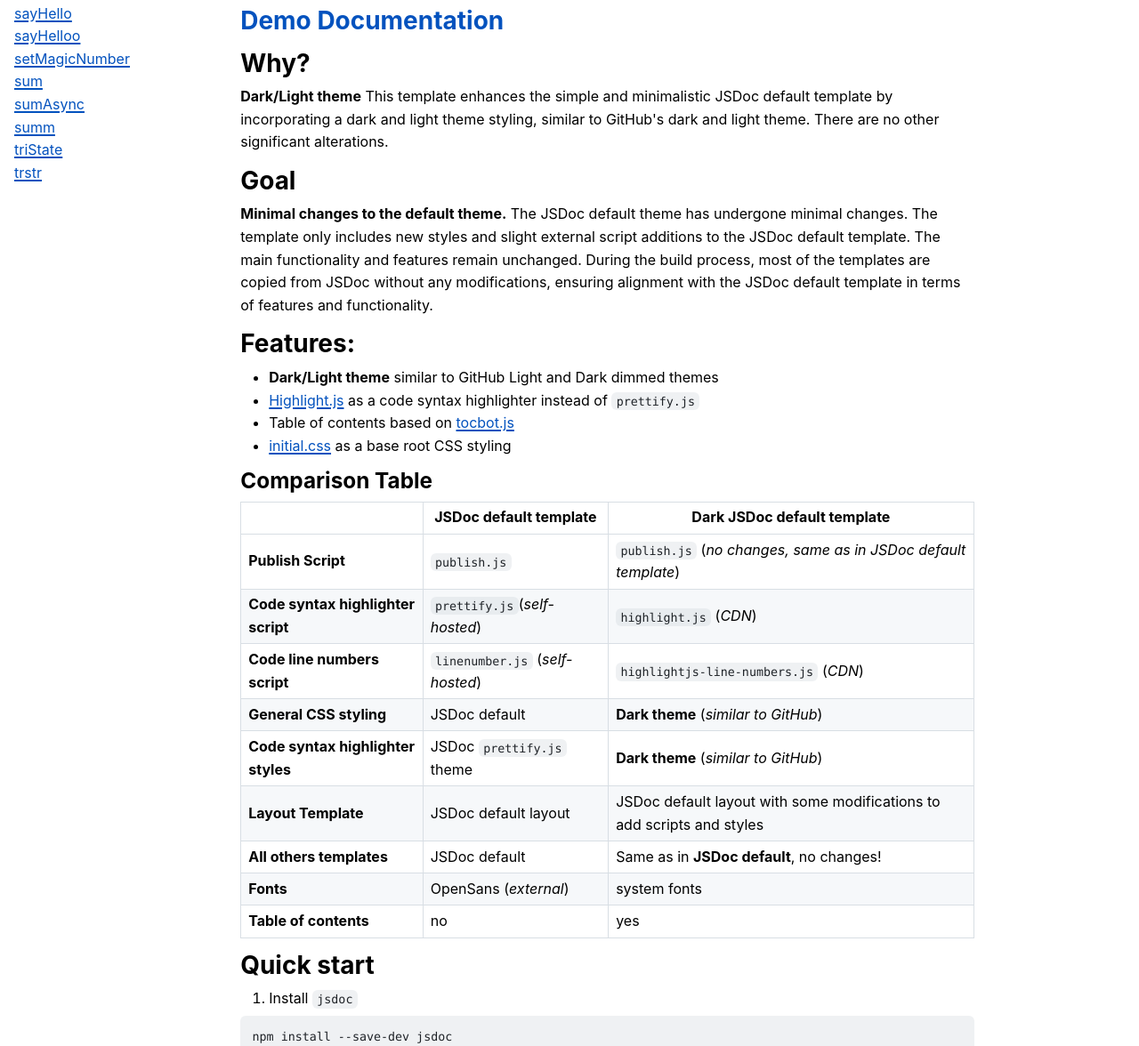
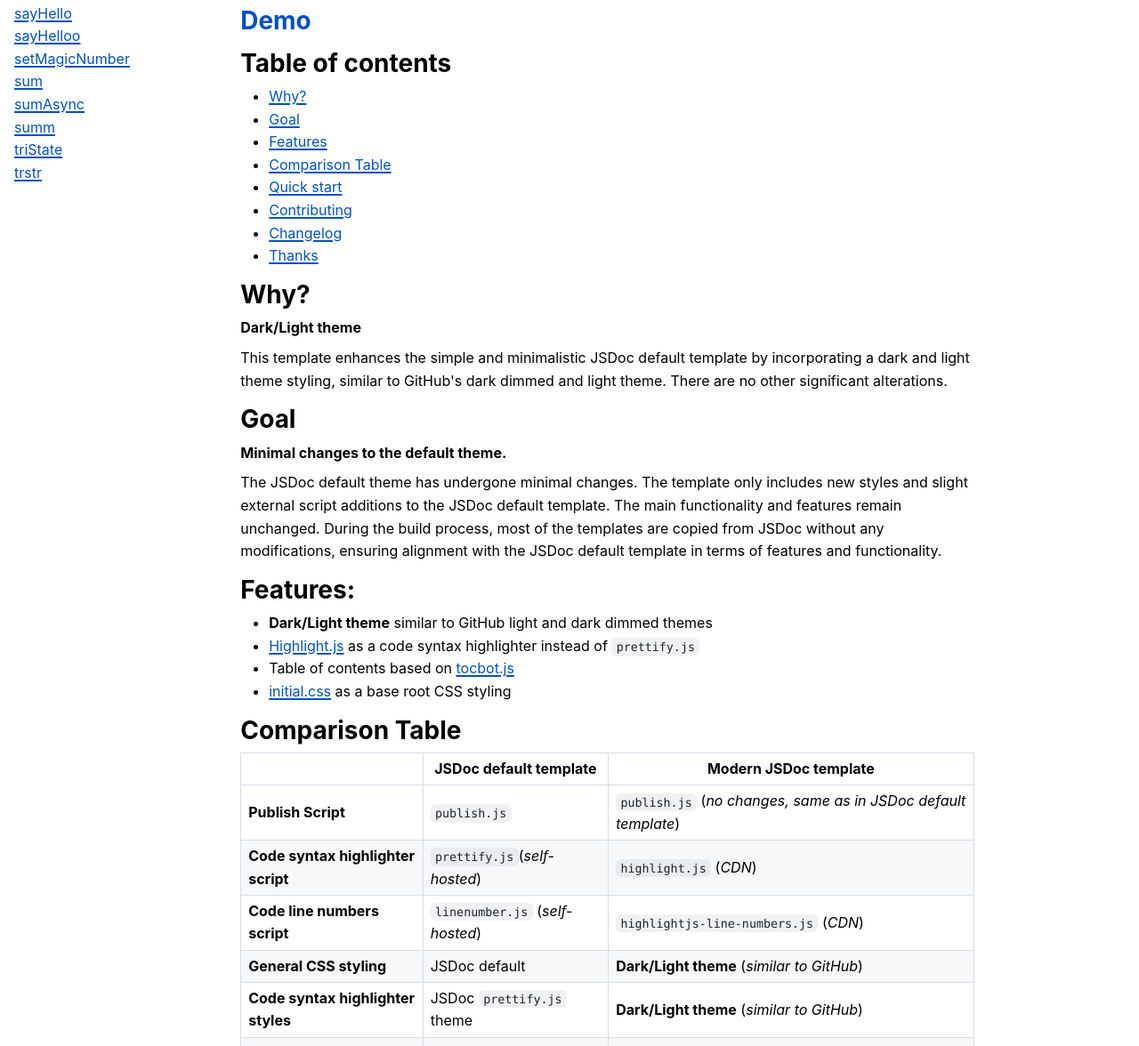
Before and after one commit to dmh/modern-jsdoc-template, a website: page docs/index.html in a window 1280 px wide. Shown: the part 1423-2599 px from the top of the page at 89% size. Drawn offline with nearby package versions, Linux system fonts and the light colour scheme; a script that the page names is missing.

Commit message:
Release 0.0.2

```diff
--- a/docs/index.html
+++ b/docs/index.html
@@ -49,27 +49,38 @@
 <img src="https://img.shields.io/node/v/modern-jsdoc-template" alt="node-current">
 <a href="https://standardjs.com"><img src="https://img.shields.io/badge/code_style-standard-brightgreen.svg" alt="JavaScript Style Guide"></a>
 <img src="https://img.shields.io/badge/API%20documentation-JSDoc-yellow" alt="JSDoc"></p>
-<h2 id="demo-documentation"><a href="https://dmh.github.io/modern-jsdoc-template"><strong>Demo Documentation</strong></a></h2>
+<h2 id="demo"><a href="https://dmh.github.io/modern-jsdoc-template"><strong>Demo</strong></a></h2>
+<h2 id="table-of-contents">Table of contents</h2>
+<ul>
+<li><a href="#why">Why?</a></li>
+<li><a href="#goal">Goal</a></li>
+<li><a href="#features">Features</a></li>
+<li><a href="#comparison-table">Comparison Table</a></li>
+<li><a href="#quick-start">Quick start</a></li>
+<li><a href="#contributing">Contributing</a></li>
+<li><a href="CHANGELOG.md">Changelog</a></li>
+<li><a href="#thanks">Thanks</a></li>
+</ul>
 <h2 id="why%3F">Why?</h2>
-<p><strong>Dark/Light theme</strong>
-This template enhances the simple and minimalistic JSDoc default template by incorporating a dark and light theme styling, similar to GitHub's dark and light theme. There are no other significant alterations.</p>
+<p><strong>Dark/Light theme</strong></p>
+<p>This template enhances the simple and minimalistic JSDoc default template by incorporating a dark and light theme styling, similar to GitHub's dark dimmed and light theme. There are no other significant alterations.</p>
 <h2 id="goal">Goal</h2>
-<p><strong>Minimal changes to the default theme.</strong>
-The JSDoc default theme has undergone minimal changes. The template only includes new styles and slight external script additions to the JSDoc default template. The main functionality and features remain unchanged. During the build process, most of the templates are copied from JSDoc without any modifications, ensuring alignment with the JSDoc default template in terms of features and functionality.</p>
+<p><strong>Minimal changes to the default theme.</strong></p>
+<p>The JSDoc default theme has undergone minimal changes. The template only includes new styles and slight external script additions to the JSDoc default template. The main functionality and features remain unchanged. During the build process, most of the templates are copied from JSDoc without any modifications, ensuring alignment with the JSDoc default template in terms of features and functionality.</p>
 <h2 id="features%3A">Features:</h2>
 <ul>
-<li><strong>Dark/Light theme</strong> similar to GitHub Light and Dark dimmed themes</li>
+<li><strong>Dark/Light theme</strong> similar to GitHub light and dark dimmed themes</li>
 <li><a href="https://github.com/highlightjs/highlight.js">Highlight.js</a> as a code syntax highlighter instead of <code>prettify.js</code></li>
 <li>Table of contents based on <a href="https://github.com/tscanlin/tocbot">tocbot.js</a></li>
 <li><a href="https://www.npmjs.com/package/@resultify/initial.css">initial.css</a> as a base root CSS styling</li>
 </ul>
-<h3 id="comparison-table">Comparison Table</h3>
+<h2 id="comparison-table">Comparison Table</h2>
 <table>
 <thead>
 <tr>
 <th></th>
 <th>JSDoc default template</th>
-<th>Dark JSDoc default template</th>
+<th>Modern JSDoc template</th>
 </tr>
 </thead>
 <tbody>
@@ -91,12 +102,12 @@
 <tr>
 <td><strong>General CSS styling</strong></td>
 <td>JSDoc default</td>
-<td><strong>Dark theme</strong> (<em>similar to GitHub</em>)</td>
+<td><strong>Dark/Light theme</strong> (<em>similar to GitHub</em>)</td>
 </tr>
 <tr>
 <td><strong>Code syntax highlighter styles</strong></td>
 <td>JSDoc <code>prettify.js</code> theme</td>
-<td><strong>Dark theme</strong> (<em>similar to GitHub</em>)</td>
+<td><strong>Dark/Light theme</strong> (<em>similar to GitHub</em>)</td>
 </tr>
 <tr>
 <td><strong>Layout Template</strong></td>
@@ -146,7 +157,7 @@
     }
   },
   &quot;opts&quot;: {
-    &quot;template&quot;: &quot;modern-jsdoc-template/template&quot;,
+    &quot;template&quot;: &quot;modern-jsdoc-template/default&quot;,
     &quot;readme&quot;: &quot;./README.md&quot;,
     &quot;destination&quot;: &quot;./docs/&quot;,
     &quot;recurse&quot;: true,
@@ -162,6 +173,14 @@
 </ol>
 <pre class="prettyprint source lang-js"><code>npx jsdoc -c jsdoc.json
 </code></pre>
+<h2 id="contributing">Contributing</h2>
+<ol>
+<li>Clone/fork the repository and run <code>npm install</code> to install dependencies.</li>
+<li>Run <code>npm start</code> to start the development server with watcher.</li>
+<li>Add your changes to <code>src/*</code> files and test the result in browser on <code>http://localhost:8082</code></li>
+<li>Run <code>npm test</code> to run tests.</li>
+<li>Commit your changes and create a pull request.</li>
+</ol>
 <h2 id="thanks">Thanks</h2>
 <ul>
 <li><a href="https://jsdoc.app">JSDoc</a></li>
--- a/package.json
+++ b/package.json
@@ -1,6 +1,6 @@
 {
   "name": "modern-jsdoc-template",
-  "version": "0.0.1",
+  "version": "0.0.2",
   "description": "Modern JSDoc default template with a Dark/Light theme style that closely resembles the Dark/Light theme found on GitHub",
   "keywords": [
     "jsdoc",
```
Also changed, not shown: CHANGELOG.md, 1 other file.
